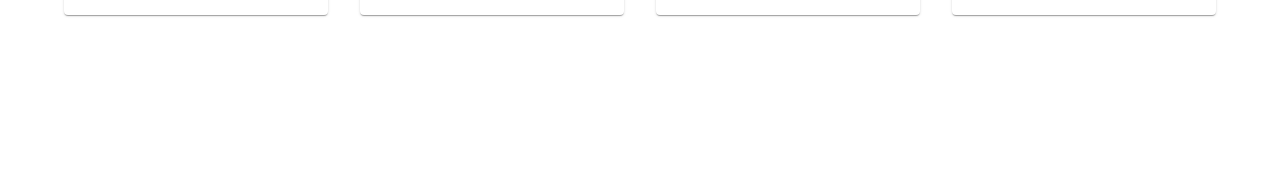
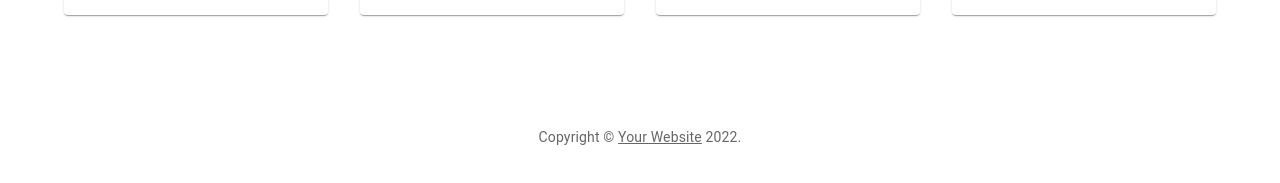
Before and after one commit to jpzambranoleon/static-website-mui, a React (Create React App) app: page / in a window 1280 px wide. Shown: the part 2757-2940 px from the top of the page. Before the commit the page ends 2820 px from the top, so only its background shows below. Built offline with nearby package versions, Linux system fonts and the light colour scheme.

Commit message:
updated Home.jsx

```diff
--- a/src/home/Home.jsx
+++ b/src/home/Home.jsx
@@ -1,4 +1,5 @@
 import { Box } from "@mui/material";
+import Copyright from "../components/Copyright";
 import About from "./components/About";
 import Skills from "./components/Skills";
 import TheTeam from "./components/TheTeam";
@@ -19,6 +20,9 @@ export default function Home() {
             <Box sx={{ bgcolor: 'background.paper', pt: 8, pb: 6, }}>
                 <TheTeam />
             </Box>
+            <Box sx={{ bgcolor: 'background.paper', pt: 8, pb: 6, }}>
+                <Copyright />
+            </Box>
         </main>
     );
   }
```
